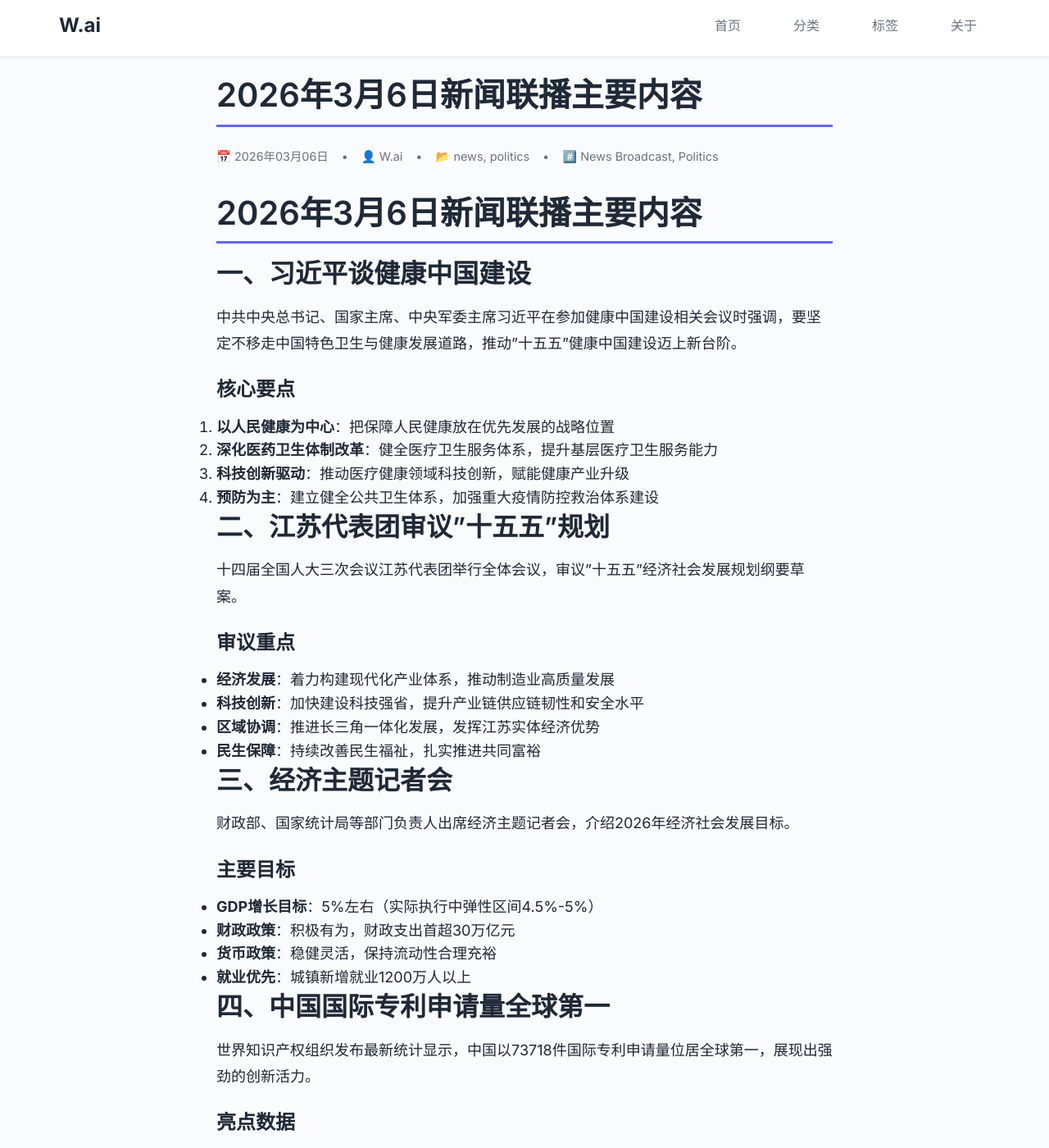
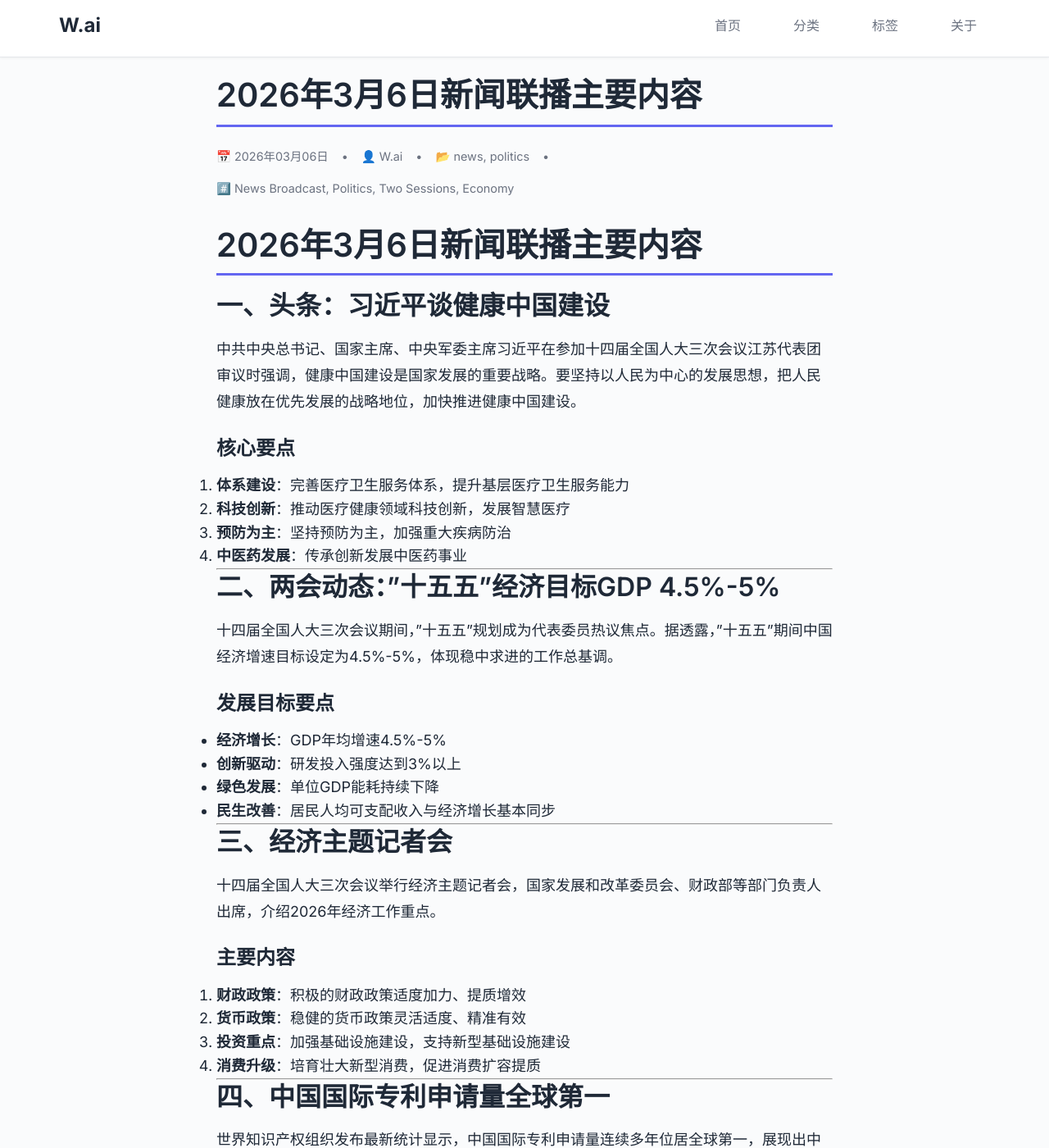
Before and after one commit to wujiaming88/wujiaming88.github.io, a Jekyll site: the page built from _posts/2026-03-06-news-broadcast.md, in a window 1280 px wide and 1400 px high. Shown: the whole window at 82% size. Built offline with Jekyll 4.4.1, drawn with Linux system fonts in a browser that asks for light colours; some of the changed text lies outside the part shown.

Commit message:
添加2026年3月6日新闻联播博客文章

```diff
--- a/_posts/2026-03-06-news-broadcast.md
+++ b/_posts/2026-03-06-news-broadcast.md
@@ -2,7 +2,7 @@
 title: "2026年3月6日新闻联播主要内容"
 date: 2026-03-06 19:00:00 +0000
 categories: [news, politics]
-tags: [News Broadcast, Politics]
+tags: [News Broadcast, Politics, Two Sessions, Economy]
 header:
   overlay_image: https://images.unsplash.com/photo-1504711434969-e33886168f5c?w=1200&h=400&fit=crop
   overlay_filter: 0.6
@@ -11,42 +11,52 @@ header:
 
 # 2026年3月6日新闻联播主要内容
 
-## 一、习近平谈健康中国建设
+## 一、头条：习近平谈健康中国建设
 
-中共中央总书记、国家主席、中央军委主席习近平在参加健康中国建设相关会议时强调，要坚定不移走中国特色卫生与健康发展道路，推动"十五五"健康中国建设迈上新台阶。
+中共中央总书记、国家主席、中央军委主席习近平在参加十四届全国人大三次会议江苏代表团审议时强调，健康中国建设是国家发展的重要战略。要坚持以人民为中心的发展思想，把人民健康放在优先发展的战略地位，加快推进健康中国建设。
 
 ### 核心要点
-1. **以人民健康为中心**：把保障人民健康放在优先发展的战略位置
-2. **深化医药卫生体制改革**：健全医疗卫生服务体系，提升基层医疗卫生服务能力
-3. **科技创新驱动**：推动医疗健康领域科技创新，赋能健康产业升级
-4. **预防为主**：建立健全公共卫生体系，加强重大疫情防控救治体系建设
+1. **体系建设**：完善医疗卫生服务体系，提升基层医疗卫生服务能力
+2. **科技创新**：推动医疗健康领域科技创新，发展智慧医疗
+3. **预防为主**：坚持预防为主，加强重大疾病防治
+4. **中医药发展**：传承创新发展中医药事业
 
-## 二、江苏代表团审议"十五五"规划
+---
 
-十四届全国人大三次会议江苏代表团举行全体会议，审议"十五五"经济社会发展规划纲要草案。
+## 二、两会动态："十五五"经济目标GDP 4.5%-5%
 
-### 审议重点
-- **经济发展**：着力构建现代化产业体系，推动制造业高质量发展
-- **科技创新**：加快建设科技强省，提升产业链供应链韧性和安全水平
-- **区域协调**：推进长三角一体化发展，发挥江苏实体经济优势
-- **民生保障**：持续改善民生福祉，扎实推进共同富裕
+十四届全国人大三次会议期间，"十五五"规划成为代表委员热议焦点。据透露，"十五五"期间中国经济增速目标设定为4.5%-5%，体现稳中求进的工作总基调。
+
+### 发展目标要点
+- **经济增长**：GDP年均增速4.5%-5%
+- **创新驱动**：研发投入强度达到3%以上
+- **绿色发展**：单位GDP能耗持续下降
+- **民生改善**：居民人均可支配收入与经济增长基本同步
+
+---
 
 ## 三、经济主题记者会
 
-财政部、国家统计局等部门负责人出席经济主题记者会，介绍2026年经济社会发展目标。
+十四届全国人大三次会议举行经济主题记者会，国家发展和改革委员会、财政部等部门负责人出席，介绍2026年经济工作重点。
 
-### 主要目标
-- **GDP增长目标**：5%左右（实际执行中弹性区间4.5%-5%）
-- **财政政策**：积极有为，财政支出首超30万亿元
-- **货币政策**：稳健灵活，保持流动性合理充裕
-- **就业优先**：城镇新增就业1200万人以上
+### 主要内容
+1. **财政政策**：积极的财政政策适度加力、提质增效
+2. **货币政策**：稳健的货币政策灵活适度、精准有效
+3. **投资重点**：加强基础设施建设，支持新型基础设施建设
+4. **消费升级**：培育壮大新型消费，促进消费扩容提质
+
+---
 
 ## 四、中国国际专利申请量全球第一
 
-世界知识产权组织发布最新统计显示，中国以73718件国际专利申请量位居全球第一，展现出强劲的创新活力。
+世界知识产权组织发布最新统计显示，中国国际专利申请量连续多年位居全球第一，展现出中国科技创新的强劲实力。
 
 ### 亮点数据
-- **申请量领先**：连续多年位居全球第一
-- **技术领域**：数字技术、人工智能、新能源等领域表现突出
-- **企业贡献**：华为、腾讯、阿里巴巴等科技企业领跑全球专利申请
-- **创新趋势**：发明专利占比持续提升，专利质量不断优化
+- **申请总量**：中国PCT国际专利申请量超过7万件
+- **企业表现**：华为、腾讯、阿里巴巴等企业专利申请位居前列
+- **技术领域**：5G通信、人工智能、新能源等领域专利优势明显
+- **创新趋势**：原始创新能力持续提升，高价值专利不断增加
+
+---
+
+> 注：本文为新闻联播内容摘要，详细内容请访问央视新闻官网。
```
